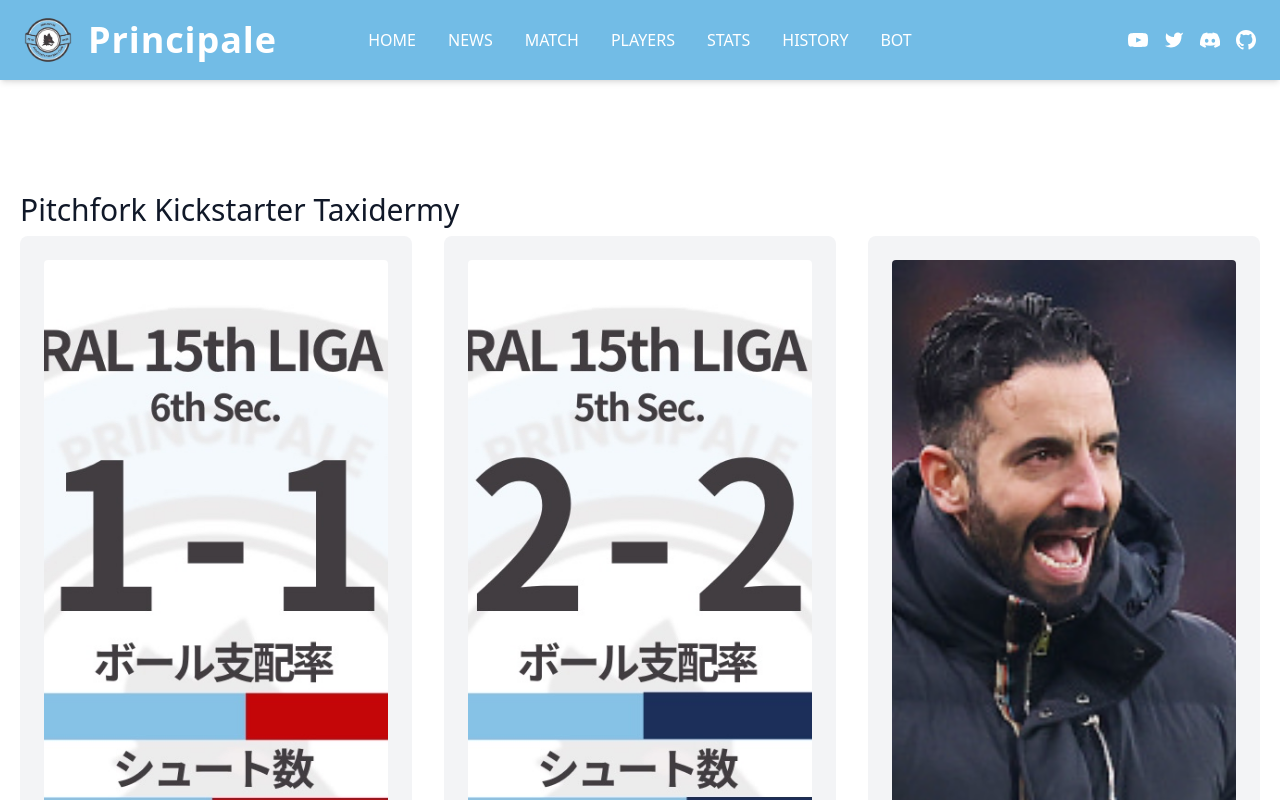
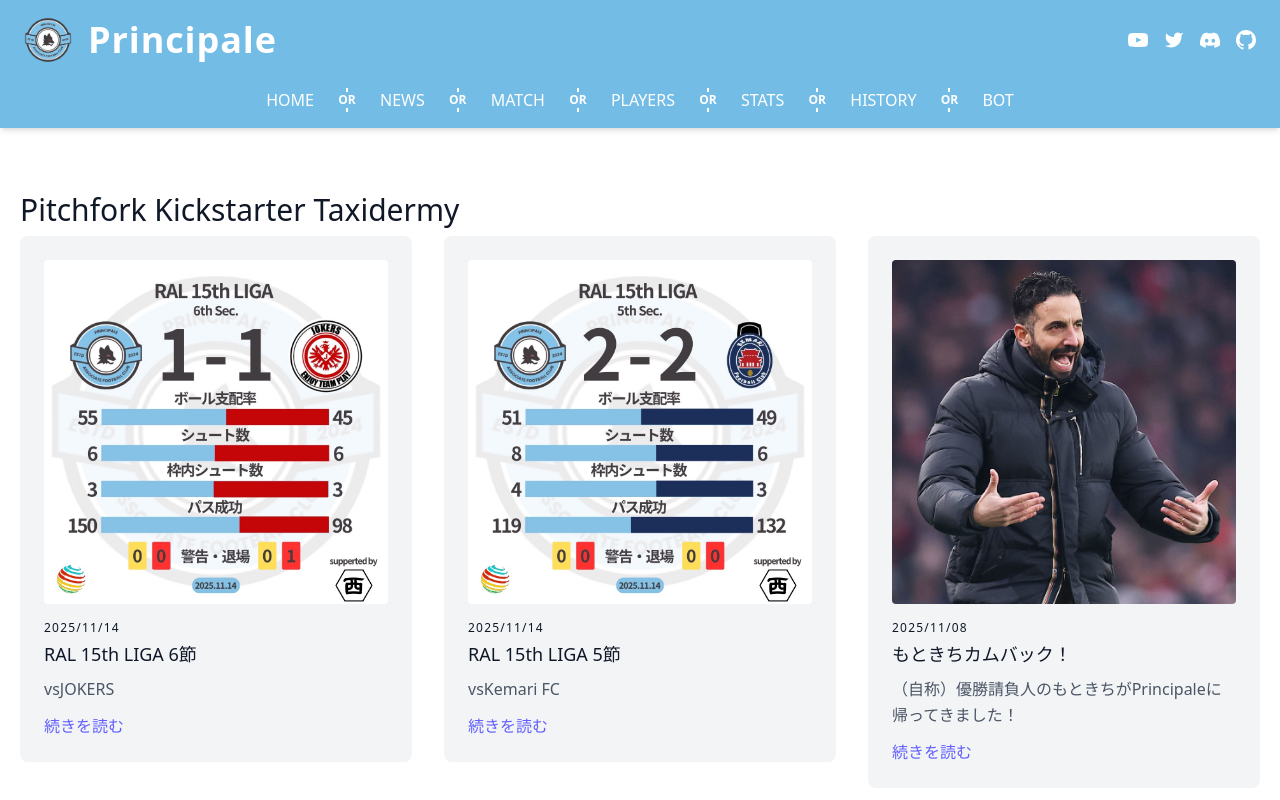
Before and after one commit to kinnuku/principale, a plain HTML site: page index.html in a window 1280 px wide. Shown: the top 800 px of the page. Drawn offline with nearby package versions, Linux system fonts and the light colour scheme.

Commit message:
Add files via upload

```diff
--- a/header.html
+++ b/header.html
@@ -1,27 +1,17 @@
 <body>
   <header class="text-white fixed top-0 left-0 w-full bg-[#72bce6] shadow-md z-50">
-    <div class="max-w-7xl mx-auto relative flex items-center px-6 h-20">
+    <div class="max-w-7xl mx-auto px-6 py-4 flex flex-col gap-2">
 
+      <!-- 上段：ロゴ+タイトル + SNSアイコン -->
+      <div class="flex justify-between items-center">
         <!-- ロゴ + タイトル -->
         <div class="flex items-center gap-4">
           <img src="images/logo/Principale.png" alt="Principale ロゴ" class="w-12 h-12 rounded-full">
           <span class="text-3xl md:text-4xl font-bold tracking-wide">Principale</span>
         </div>
 
-      <!-- ナビゲーション -->
-      <nav class="hidden md:flex absolute left-1/2 transform -translate-x-1/2 items-center gap-8 text-base font-medium">
-        <a href="index.html" class="hover:text-gray-200 transition-colors">HOME</a>
-        <a href="news.html" class="hover:text-gray-200 transition-colors">NEWS</a>
-        <a href="match.html" class="hover:text-gray-200 transition-colors">MATCH</a>
-        <a href="players.html" class="hover:text-gray-200 transition-colors">PLAYERS</a>
-        <a href="stats.html" class="hover:text-gray-200 transition-colors">STATS</a>
-        <a href="history.html" class="hover:text-gray-200 transition-colors">HISTORY</a>
-        <a href="bot.html" class="hover:text-gray-200 transition-colors">BOT</a>
-      </nav>
-
         <!-- SNSアイコン -->
-      <div class="ml-auto flex gap-4">
-
+        <div class="flex gap-4">
           <!-- YouTube -->
           <a href="https://www.youtube.com/principale_fifa" target="_blank" rel="noopener noreferrer" class="text-white hover:text-red-600">
             <svg fill="currentColor" viewBox="0 0 24 24" class="w-5 h-5">
@@ -49,8 +39,53 @@
               <path d="M12 0C5.37 0 0 5.37 0 12c0 5.3 3.438 9.8 8.205 11.385.6.113.82-.26.82-.577 0-.285-.01-1.04-.015-2.04-3.338.724-4.042-1.61-4.042-1.61-.546-1.387-1.333-1.756-1.333-1.756-1.09-.745.082-.73.082-.73 1.205.084 1.84 1.236 1.84 1.236 1.07 1.834 2.807 1.304 3.492.997.108-.775.418-1.304.762-1.604-2.665-.303-5.467-1.332-5.467-5.93 0-1.31.468-2.38 1.236-3.22-.124-.303-.536-1.523.117-3.176 0 0 1.008-.322 3.3 1.23a11.49 11.49 0 016 0c2.292-1.552 3.3-1.23 3.3-1.23.653 1.653.241 2.873.118 3.176.77.84 1.235 1.91 1.235 3.22 0 4.61-2.807 5.625-5.48 5.922.43.37.823 1.096.823 2.21 0 1.596-.015 2.884-.015 3.274 0 .32.217.694.825.576C20.565 21.795 24 17.295 24 12c0-6.63-5.37-12-12-12z"/>
             </svg>
           </a>
+        </div>
+      </div>
 
+      <!-- ナビゲーション -->
+      <nav class="hidden md:flex justify-center items-center gap-4 text-base font-medium mt-4">
+
+        <a href="index.html" class="hover:text-gray-200 transition-colors px-4">HOME</a>
+        <div class="relative flex items-center">
+          <div class="border-l-2 border-white h-6"></div>
+          <span class="absolute left-1/2 top-1/2 -translate-x-1/2 -translate-y-1/2 bg-[#72bce6] px-1 text-white text-xs font-semibold">OR</span>
         </div>
+
+        <a href="news.html" class="hover:text-gray-200 transition-colors px-4">NEWS</a>
+        <div class="relative flex items-center">
+          <div class="border-l-2 border-white h-6"></div>
+          <span class="absolute left-1/2 top-1/2 -translate-x-1/2 -translate-y-1/2 bg-[#72bce6] px-1 text-white text-xs font-semibold">OR</span>
+        </div>
+
+        <a href="match.html" class="hover:text-gray-200 transition-colors px-4">MATCH</a>
+        <div class="relative flex items-center">
+          <div class="border-l-2 border-white h-6"></div>
+          <span class="absolute left-1/2 top-1/2 -translate-x-1/2 -translate-y-1/2 bg-[#72bce6] px-1 text-white text-xs font-semibold">OR</span>
+        </div>
+
+        <a href="players.html" class="hover:text-gray-200 transition-colors px-4">PLAYERS</a>
+        <div class="relative flex items-center">
+          <div class="border-l-2 border-white h-6"></div>
+          <span class="absolute left-1/2 top-1/2 -translate-x-1/2 -translate-y-1/2 bg-[#72bce6] px-1 text-white text-xs font-semibold">OR</span>
+        </div>
+
+        <a href="stats.html" class="hover:text-gray-200 transition-colors px-4">STATS</a>
+        <div class="relative flex items-center">
+          <div class="border-l-2 border-white h-6"></div>
+          <span class="absolute left-1/2 top-1/2 -translate-x-1/2 -translate-y-1/2 bg-[#72bce6] px-1 text-white text-xs font-semibold">OR</span>
+        </div>
+
+        <a href="history.html" class="hover:text-gray-200 transition-colors px-4">HISTORY</a>
+        <div class="relative flex items-center">
+          <div class="border-l-2 border-white h-6"></div>
+          <span class="absolute left-1/2 top-1/2 -translate-x-1/2 -translate-y-1/2 bg-[#72bce6] px-1 text-white text-xs font-semibold">OR</span>
+        </div>
+
+        <a href="bot.html" class="hover:text-gray-200 transition-colors px-4">BOT</a>
+      </nav>
+
+
+
     </div>
   </header>
 </body>
--- a/index.html
+++ b/index.html
@@ -41,6 +41,7 @@
     .then(html => document.getElementById('footer').innerHTML = html);
 </script>
 
+
 <script>
 fetch('data/news.json')
   .then(res => res.json())
@@ -52,10 +53,12 @@ fetch('data/news.json')
 
       latestSix.forEach(news => {
           const card = document.createElement('div');
-          card.className = 'w-full md:w-1/3 p-4'; // スマホでは縦1列
+          card.className = 'w-full md:w-1/3 p-4'; // スマホ縦1列、PC横3列
           card.innerHTML = `
             <div class="bg-gray-100 p-6 rounded-lg w-full">
-              <img class="h-250 w-full rounded object-cover object-center mb-6" src="${news.image}" alt="${news.title}">
+              <div class="aspect-[1/1] mb-4">
+                <img class="w-full h-full object-cover rounded" src="${news.image}" alt="${news.title}">
+              </div>
               <p class="tracking-widest text-gray-900 text-xs font-medium mb-1">${news.date}</p>
               <h2 class="text-lg text-gray-900 font-medium title-font mb-2">${news.title}</h2>
               <p class="leading-relaxed text-base mb-3">${news.summary}</p>
```
Lines whose indentation alone changed are shown as unchanged.
